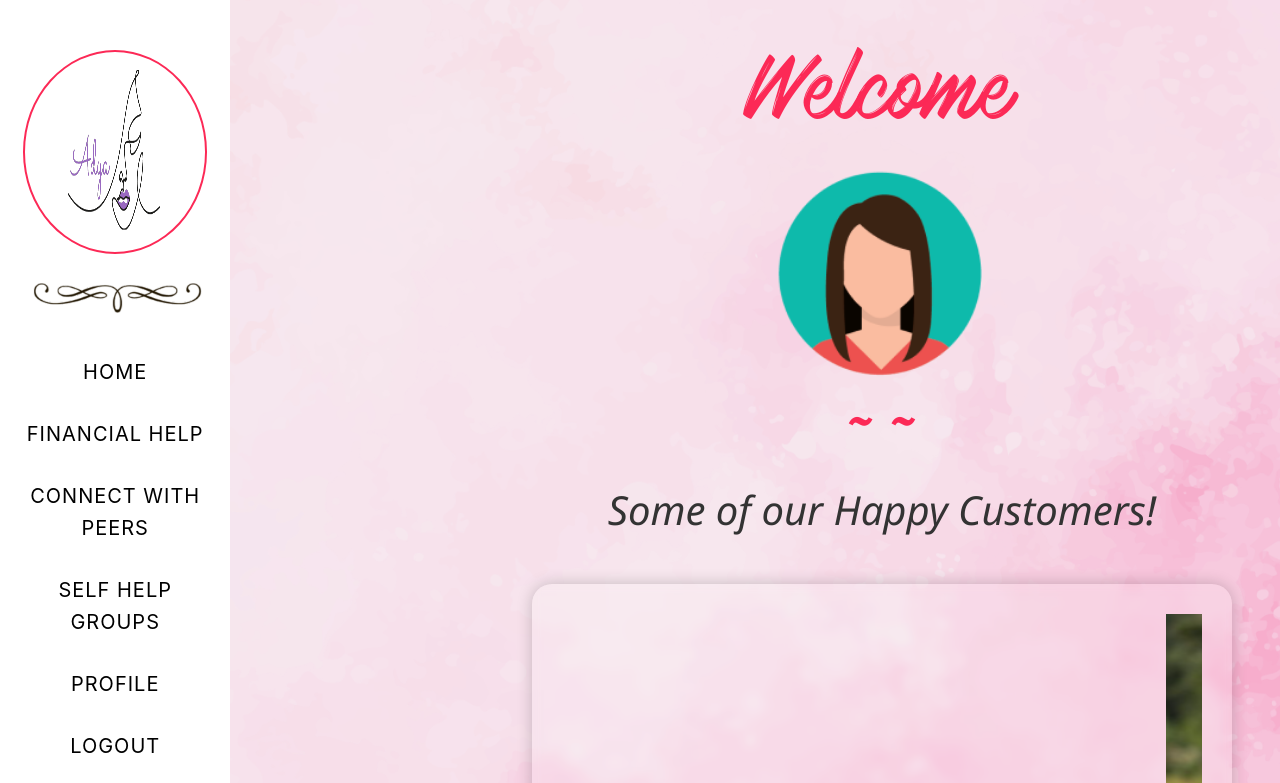
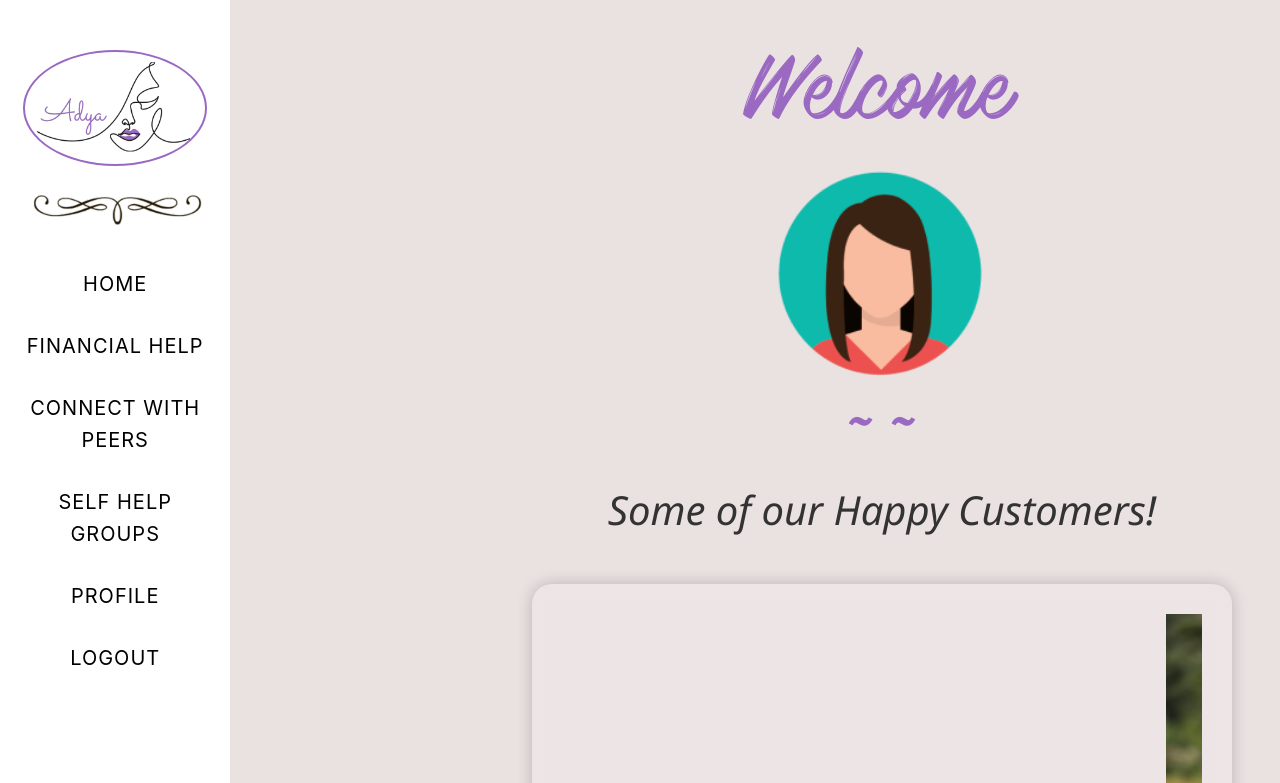
Before and after one commit to AyushAgarwal0109/Adya, a React (Create React App) app in the folder client/: page /home in a window 1280 px wide. Shown: the top 783 px of the page. Built offline with nearby package versions, Linux system fonts and the light colour scheme; no server answers.

Commit message:
sfvedsssaaaaa

```diff
--- a/client/src/assets/css/home.css
+++ b/client/src/assets/css/home.css
@@ -11,7 +11,7 @@
 @import url('https://fonts.googleapis.com/css2?family=Poppins:wght@300&display=swap');
 
 .home-outer{
-background: url(../images/pinky2.png);
+background: rgb(234, 225, 225);
 background-repeat: no-repeat;
 background-size: cover;
 background-attachment: fixed;
@@ -25,7 +25,7 @@ min-height: 100vh;
 
 .wrapper {
     background: #9a69c2;
-    background: linear-gradient(to right, #ffc0cb, #fc2956);
+    background: linear-gradient(to right, #b783e1, #9a69c2);
     position: absolute;
     color: white !important;
     top: 50%;
@@ -219,13 +219,13 @@ min-height: 100vh;
   .mainin-1 h1{
     font-family: mark;
     font-size: 5rem;
-    color: #fc2956;
+    color: #9a69c2;
   }
 
   .mainin-3 h1{
       font-family: evo;
       font-size: 3rem;
-      color: #fc2956;
+      color: #9a69c2;
   }
 
   .headingss{
--- a/client/src/assets/css/sidenav.css
+++ b/client/src/assets/css/sidenav.css
@@ -31,7 +31,7 @@ body {
 }
 
 .dash-items {
-  border: 2px solid #fc2956;
+  border: 2px solid #9a69c2;
   border-radius: 50%;
   width: 80%;
   margin: 50px 0px 8px 0px;
@@ -42,13 +42,8 @@ body {
 }
 
 .dash-item:hover{
-  background-color: #fc2956 !important;
+  background-color: #9a69c2 !important;
   background: none;
-}
-
-.logo-dashboard{
-  width: 60%;
-  height: 200px;
 }
 
 .dash-item:hover a{
--- a/client/src/assets/css/testimonials.css
+++ b/client/src/assets/css/testimonials.css
@@ -5,4 +5,12 @@
     border-left: 3px solid #9A69C2;
     border-right: 3px solid #9A69C2;
     border-bottom: 3px solid #9A69C2;
+    box-shadow: 10px 10px 30px rgba(0, 0, 0, 0.5);
+    border-top: 1px solid rgba(225, 225, 225, 0.5);
+    border-left: 1px solid rgba(225, 225, 225, 0.5);
+    border-radius: 20px 20px 0 0 ;
 }
+
+.testimonial-section{
+    margin: 2%;
+}
```
